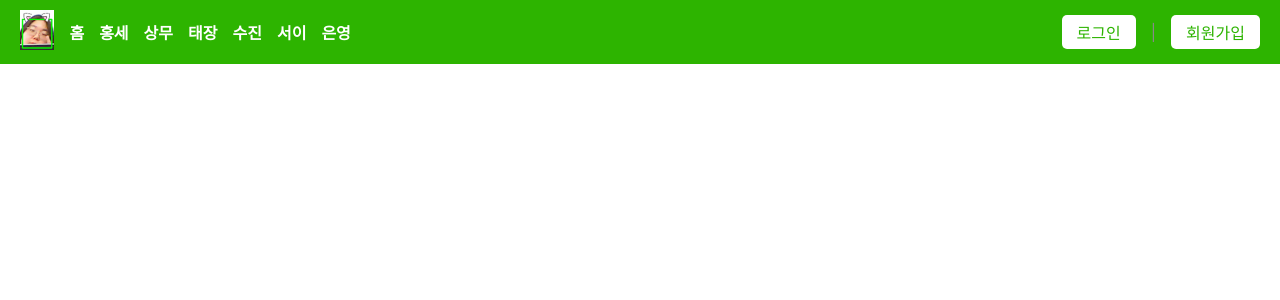
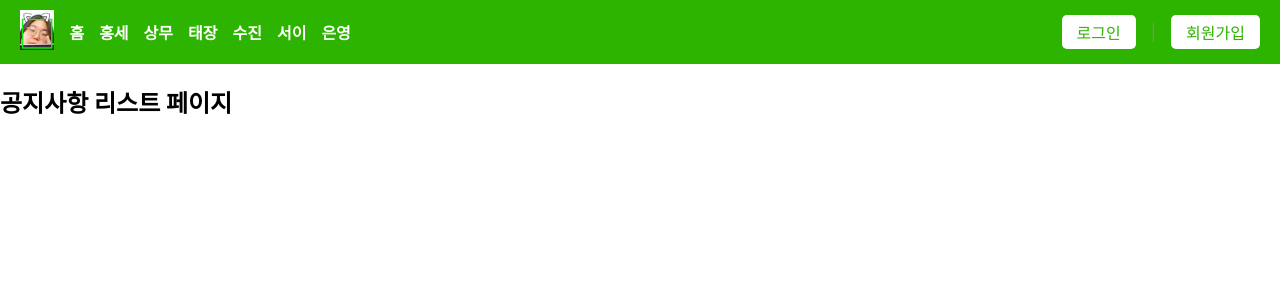
Before and after one commit to HexagonLab-s-SilverPlus/react, a React (Create React App) app: page /notice/listall in a window 1280 px wide. Shown: the top 300 px of the page. Built offline with nearby package versions, Linux system fonts and the light colour scheme.

Commit message:
feat : 공지사항 페이지 테스트 구현중
feat : 공지사항 페이지 테스트 구현중

```diff
--- /dev/null
+++ b/src/components/sm/senior/common/Navbar.js
@@ -0,0 +1 @@
+// src/components/sm/senior/common/NavBar.js
--- /dev/null
+++ b/src/pages/notice/NoticeList.js
@@ -0,0 +1,14 @@
+// src/pages/notice/NoticeList.js
+
+import React from 'react';
+
+function NoticeList() {
+    return (
+
+        <div>
+            <h2>공지사항 리스트 페이지</h2>
+        </div>
+
+    );
+}
+export default NoticeList;
--- a/src/pages/sm/SMmain.js
+++ b/src/pages/sm/SMmain.js
@@ -1,10 +1,16 @@
 // src/pages/sm/SMmain.js
 import React from 'react';
+import { Link } from 'react-router-dom';
 
 function SMmain() {
   return (
     <div>
       <h2>상무 메인페이지</h2>
+      <ul>
+        <li><Link to="/notice/listall">공지사항</Link></li>
+        {/*<li><Link to="/book/listall">책</Link></li>
+        <li><Link to="/gamerecord/listall">게임</Link></li>*/}
+      </ul>
     </div>
   );
 }
--- a/src/routers/smRouter.js
+++ b/src/routers/smRouter.js
@@ -1,8 +1,13 @@
 // src/routers/tjRouter.js
 import React from 'react';
 import { Route } from 'react-router-dom';
-import SMmain from '../pages/sm/SMmain';
+import SMmain from '../pages/sm/SMmain';  // 개인 메인 페이지
+import NoticeList from '../pages/notice/NoticeList'; // 공지사항 목록
 
-const smRouter = [<Route path="/smmain" element={<SMmain />} />];
+
+const smRouter = [
+    <Route path="/smmain" element={<SMmain />} />,
+    <Route path="/notice/listall" element={<NoticeList />} />,
+];
 
 export default smRouter;
```
